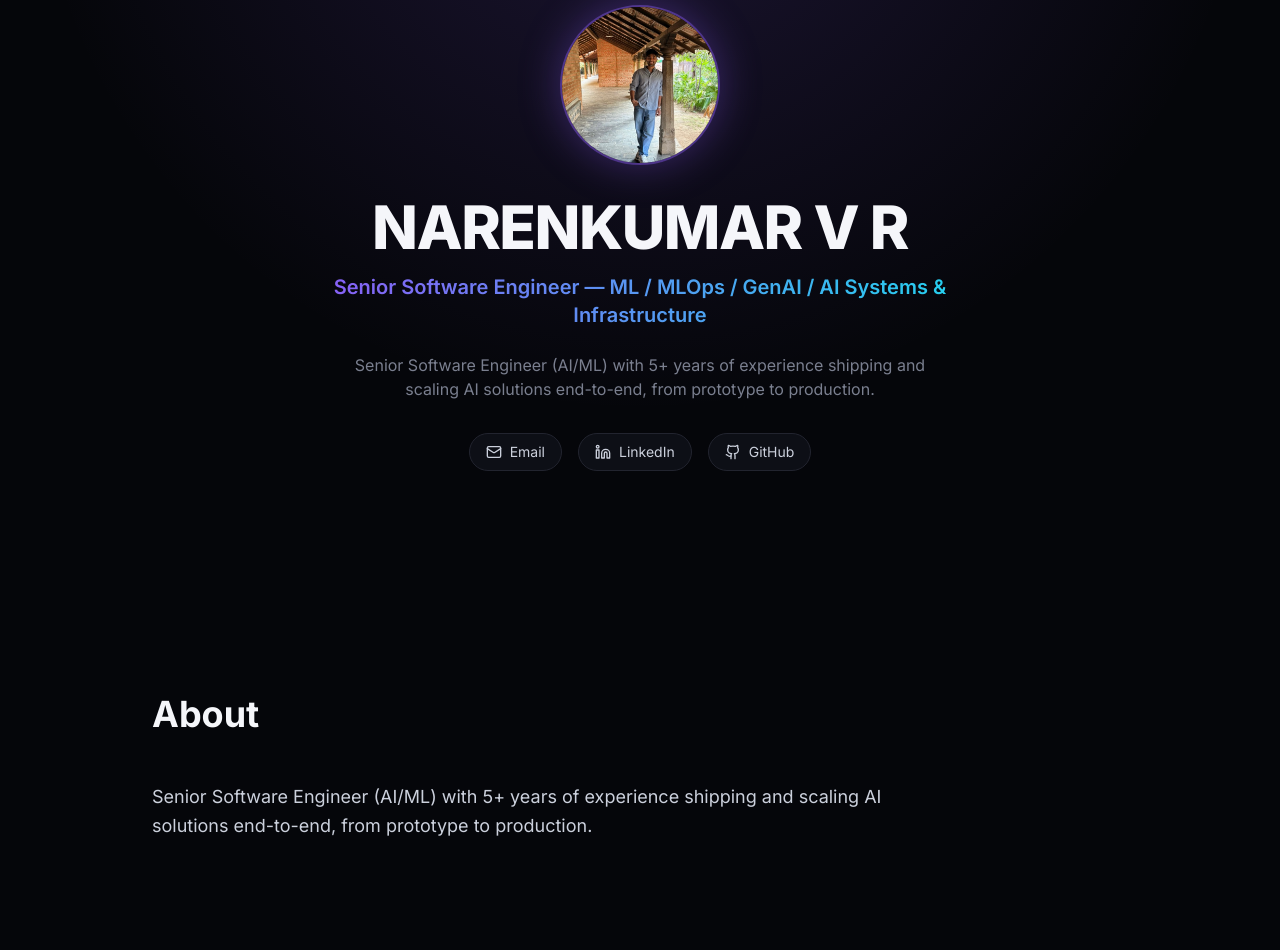
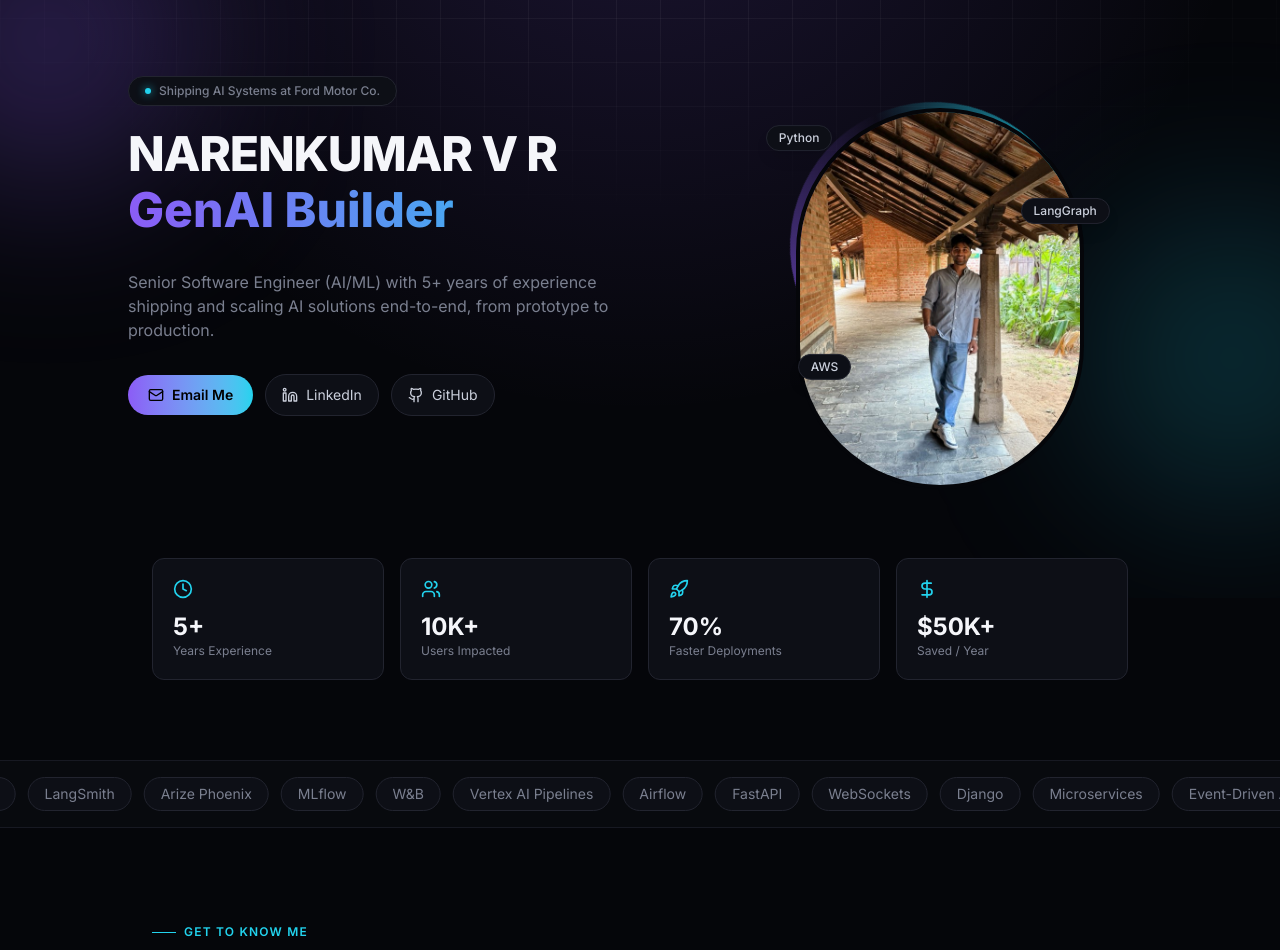
Before and after one commit to vrnarenkumar/know-naren, a React (Vite) app: page / in a window 1280 px wide. Shown: the part 202-1152 px from the top of the page. Built offline with nearby package versions, Linux system fonts and the light colour scheme.

Commit message:
feat: major visual overhaul — cycling hero, stats bento, tech marquee, glow/grid backgrounds

```diff
--- a/src/App.tsx
+++ b/src/App.tsx
@@ -1,5 +1,7 @@
 import Nav from './components/Nav'
 import Hero from './components/Hero'
+import Stats from './components/Stats'
+import TechMarquee from './components/TechMarquee'
 import Experience from './components/Experience'
 import Projects from './components/Projects'
 import Skills from './components/Skills'
@@ -13,7 +15,9 @@ function App() {
     <>
       <Nav />
       <Hero />
-      <Section id="about" title="About">
+      <Stats />
+      <TechMarquee />
+      <Section id="about" title="About" eyebrow="Get to know me">
         <p className="max-w-3xl text-lg leading-relaxed text-text">{hero.summary}</p>
       </Section>
       <Experience />
--- a/src/components/Hero.tsx
+++ b/src/components/Hero.tsx
@@ -1,46 +1,75 @@
-import { motion } from 'framer-motion'
+import { AnimatePresence, motion } from 'framer-motion'
 import { Github, Linkedin, Mail } from 'lucide-react'
+import { useEffect, useState } from 'react'
 import { hero } from '../content'
 import narenPhoto from '../assets/naren.jpg'
 
+const badges = [
+  { label: 'Python', className: 'left-[-1.5rem] top-6' },
+  { label: 'LangGraph', className: 'right-[-2rem] top-1/3' },
+  { label: 'AWS', className: 'bottom-2 left-2' },
+]
+
 export default function Hero() {
+  const [roleIndex, setRoleIndex] = useState(0)
+
+  useEffect(() => {
+    const id = setInterval(() => {
+      setRoleIndex((i) => (i + 1) % hero.roles.length)
+    }, 2200)
+    return () => clearInterval(id)
+  }, [])
+
   return (
     <section
       id="hero"
-      className="bg-glow flex min-h-screen w-full flex-col items-center justify-center px-6 pt-20 text-center"
+      className="bg-glow relative flex min-h-screen w-full items-center overflow-hidden px-6 pt-24"
     >
-      <motion.img
-        src={narenPhoto}
-        alt={hero.name}
-        initial={{ opacity: 0, scale: 0.85 }}
-        animate={{ opacity: 1, scale: 1 }}
-        transition={{ duration: 0.6, ease: 'easeOut' }}
-        className="mb-8 h-32 w-32 rounded-full border-2 border-accent/50 object-cover shadow-[0_0_40px_rgba(139,92,246,0.35)] sm:h-40 sm:w-40"
-      />
+      <div className="bg-grid absolute inset-0" />
+      <div className="glow-orb -left-24 top-24 h-72 w-72 bg-accent/30" />
+      <div className="glow-orb -right-24 bottom-24 h-72 w-72 bg-accent-2/20" />
+
+      <div className="relative mx-auto grid w-full max-w-5xl items-center gap-16 lg:grid-cols-[1.2fr_1fr]">
+        <div className="text-center lg:text-left">
+          <motion.span
+            initial={{ opacity: 0, y: 12 }}
+            animate={{ opacity: 1, y: 0 }}
+            transition={{ duration: 0.5, ease: 'easeOut' }}
+            className="inline-flex items-center gap-2 rounded-full border border-border bg-surface px-4 py-1.5 text-xs font-medium text-text-dim"
+          >
+            <span className="h-1.5 w-1.5 rounded-full bg-accent-2 shadow-[0_0_8px_rgba(34,211,238,0.9)]" />
+            {hero.eyebrow}
+          </motion.span>
 
           <motion.h1
             initial={{ opacity: 0, y: 20 }}
             animate={{ opacity: 1, y: 0 }}
-        transition={{ duration: 0.6, delay: 0.15, ease: 'easeOut' }}
-        className="text-4xl font-extrabold uppercase tracking-tight text-text-h sm:text-6xl"
+            transition={{ duration: 0.6, delay: 0.1, ease: 'easeOut' }}
+            className="mt-6 text-3xl font-extrabold uppercase tracking-tight text-text-h sm:text-5xl"
           >
             {hero.name}
           </motion.h1>
+
+          <div className="mt-2 h-12 sm:h-16">
+            <AnimatePresence mode="wait">
+              <motion.p
+                key={roleIndex}
+                initial={{ opacity: 0, y: 16 }}
+                animate={{ opacity: 1, y: 0 }}
+                exit={{ opacity: 0, y: -16 }}
+                transition={{ duration: 0.4, ease: 'easeOut' }}
+                className="text-gradient text-3xl font-extrabold sm:text-5xl"
+              >
+                {hero.roles[roleIndex]}
+              </motion.p>
+            </AnimatePresence>
+          </div>
 
           <motion.p
             initial={{ opacity: 0, y: 20 }}
             animate={{ opacity: 1, y: 0 }}
             transition={{ duration: 0.6, delay: 0.3, ease: 'easeOut' }}
-        className="text-gradient mt-4 max-w-2xl text-lg font-semibold sm:text-xl"
-      >
-        {hero.title}
-      </motion.p>
-
-      <motion.p
-        initial={{ opacity: 0, y: 20 }}
-        animate={{ opacity: 1, y: 0 }}
-        transition={{ duration: 0.6, delay: 0.45, ease: 'easeOut' }}
-        className="mt-6 max-w-xl text-text-dim"
+            className="mx-auto mt-5 max-w-xl text-text-dim lg:mx-0"
           >
             {hero.summary}
           </motion.p>
@@ -48,20 +77,20 @@ export default function Hero() {
           <motion.div
             initial={{ opacity: 0, y: 20 }}
             animate={{ opacity: 1, y: 0 }}
-        transition={{ duration: 0.6, delay: 0.6, ease: 'easeOut' }}
-        className="mt-8 flex flex-wrap items-center justify-center gap-4"
+            transition={{ duration: 0.6, delay: 0.54, ease: 'easeOut' }}
+            className="mt-8 flex flex-wrap items-center justify-center gap-3 lg:justify-start"
           >
             <a
               href={`mailto:${hero.email}`}
-          className="flex items-center gap-2 rounded-full border border-border bg-surface px-4 py-2 text-sm text-text transition-colors hover:border-accent hover:text-text-h"
+              className="flex items-center gap-2 rounded-full bg-gradient-to-r from-accent to-accent-2 px-5 py-2.5 text-sm font-semibold text-black transition-transform hover:scale-105"
             >
-          <Mail size={16} /> Email
+              <Mail size={16} /> Email Me
             </a>
             <a
               href={hero.linkedin}
               target="_blank"
               rel="noreferrer"
-          className="flex items-center gap-2 rounded-full border border-border bg-surface px-4 py-2 text-sm text-text transition-colors hover:border-accent hover:text-text-h"
+              className="flex items-center gap-2 rounded-full border border-border bg-surface px-4 py-2.5 text-sm text-text transition-colors hover:border-accent hover:text-text-h"
             >
               <Linkedin size={16} /> LinkedIn
             </a>
@@ -69,11 +98,38 @@ export default function Hero() {
               href={hero.github}
               target="_blank"
               rel="noreferrer"
-          className="flex items-center gap-2 rounded-full border border-border bg-surface px-4 py-2 text-sm text-text transition-colors hover:border-accent hover:text-text-h"
+              className="flex items-center gap-2 rounded-full border border-border bg-surface px-4 py-2.5 text-sm text-text transition-colors hover:border-accent hover:text-text-h"
             >
               <Github size={16} /> GitHub
             </a>
           </motion.div>
+        </div>
+
+        <motion.div
+          initial={{ opacity: 0, scale: 0.85 }}
+          animate={{ opacity: 1, scale: 1 }}
+          transition={{ duration: 0.6, ease: 'easeOut' }}
+          className="relative mx-auto h-56 w-56 sm:h-72 sm:w-72"
+        >
+          <div className="animate-spin-slow absolute inset-0 rounded-full bg-[conic-gradient(from_0deg,var(--color-accent),transparent_30%,var(--color-accent-2),transparent_70%,var(--color-accent))] opacity-70" />
+          <img
+            src={narenPhoto}
+            alt={hero.name}
+            className="absolute inset-1.5 rounded-full border-4 border-bg object-cover"
+          />
+
+          {badges.map((b, i) => (
+            <motion.span
+              key={b.label}
+              animate={{ y: [0, -10, 0] }}
+              transition={{ duration: 3, delay: i * 0.4, repeat: Infinity, ease: 'easeInOut' }}
+              className={`absolute ${b.className} rounded-full border border-border bg-surface px-3 py-1 text-xs font-medium text-text shadow-lg`}
+            >
+              {b.label}
+            </motion.span>
+          ))}
+        </motion.div>
+      </div>
     </section>
   )
 }
--- a/src/components/Section.tsx
+++ b/src/components/Section.tsx
@@ -4,13 +4,26 @@ import type { ReactNode } from 'react'
 type SectionProps = {
   id: string
   title: string
+  eyebrow?: string
   children: ReactNode
   className?: string
 }
 
-export default function Section({ id, title, children, className = '' }: SectionProps) {
+export default function Section({ id, title, eyebrow, children, className = '' }: SectionProps) {
   return (
     <section id={id} className={`mx-auto w-full max-w-5xl scroll-mt-24 px-6 py-24 ${className}`}>
+      {eyebrow && (
+        <motion.p
+          initial={{ opacity: 0, y: 12 }}
+          whileInView={{ opacity: 1, y: 0 }}
+          viewport={{ once: true, amount: 0.4 }}
+          transition={{ duration: 0.4, ease: 'easeOut' }}
+          className="mb-2 flex items-center gap-2 text-xs font-semibold tracking-widest text-accent-2 uppercase"
+        >
+          <span className="h-px w-6 bg-accent-2" />
+          {eyebrow}
+        </motion.p>
+      )}
       <motion.h2
         initial={{ opacity: 0, y: 24 }}
         whileInView={{ opacity: 1, y: 0 }}
--- a/src/components/Skills.tsx
+++ b/src/components/Skills.tsx
@@ -4,7 +4,7 @@ import { skills } from '../content'
 
 export default function Skills() {
   return (
-    <Section id="skills" title="Skills">
+    <Section id="skills" title="Tech Stack" eyebrow="Skills">
       <div className="grid gap-6 sm:grid-cols-2">
         {skills.map((group, i) => (
           <motion.div
@@ -13,14 +13,14 @@ export default function Skills() {
             whileInView={{ opacity: 1, y: 0 }}
             viewport={{ once: true, amount: 0.3 }}
             transition={{ duration: 0.5, delay: i * 0.06, ease: 'easeOut' }}
-            className="rounded-xl border border-border bg-surface p-5"
+            className="gradient-border rounded-xl border border-border bg-surface p-5 transition-shadow hover:shadow-[0_0_24px_rgba(139,92,246,0.12)]"
           >
             <h3 className="mb-3 text-sm font-semibold text-accent">{group.category}</h3>
             <div className="flex flex-wrap gap-2">
               {group.items.map((item) => (
                 <span
                   key={item}
-                  className="rounded-full border border-border bg-surface-2 px-3 py-1 text-xs text-text"
+                  className="rounded-full border border-border bg-surface-2 px-3 py-1 text-xs text-text transition-colors hover:border-accent-2 hover:text-text-h"
                 >
                   {item}
                 </span>
--- /dev/null
+++ b/src/components/Stats.tsx
@@ -0,0 +1,32 @@
+import { motion } from 'framer-motion'
+import { Clock, DollarSign, Rocket, Users } from 'lucide-react'
+import { stats } from '../content'
+
+const icons = [Clock, Users, Rocket, DollarSign]
+
+export default function Stats() {
+  return (
+    <div className="mx-auto -mt-10 w-full max-w-5xl px-6">
+      <div className="grid grid-cols-2 gap-4 sm:grid-cols-4">
+        {stats.map((s, i) => {
+          const Icon = icons[i]
+          return (
+            <motion.div
+              key={s.label}
+              initial={{ opacity: 0, y: 20 }}
+              whileInView={{ opacity: 1, y: 0 }}
+              viewport={{ once: true, amount: 0.5 }}
+              transition={{ duration: 0.45, delay: i * 0.08, ease: 'easeOut' }}
+              whileHover={{ y: -4 }}
+              className="gradient-border rounded-xl border border-border bg-surface p-5"
+            >
+              <Icon size={20} className="text-accent-2" />
+              <p className="mt-3 text-2xl font-bold text-text-h">{s.value}</p>
+              <p className="text-xs text-text-dim">{s.label}</p>
+            </motion.div>
+          )
+        })}
+      </div>
+    </div>
+  )
+}
--- /dev/null
+++ b/src/components/TechMarquee.tsx
@@ -0,0 +1,21 @@
+import { skills } from '../content'
+
+const items = skills.flatMap((g) => g.items)
+const loop = [...items, ...items]
+
+export default function TechMarquee() {
+  return (
+    <div className="mt-20 w-full overflow-hidden border-y border-border/60 bg-surface/40 py-4">
+      <div className="animate-marquee flex w-max gap-3">
+        {loop.map((item, i) => (
+          <span
+            key={`${item}-${i}`}
+            className="rounded-full border border-border bg-surface px-4 py-1.5 text-sm text-text-dim"
+          >
+            {item}
+          </span>
+        ))}
+      </div>
+    </div>
+  )
+}
--- a/src/content.ts
+++ b/src/content.ts
@@ -1,6 +1,8 @@
 export const hero = {
   name: 'Narenkumar V R',
   title: 'Senior Software Engineer — ML / MLOps / GenAI / AI Systems & Infrastructure',
+  roles: ['ML Engineer', 'MLOps Engineer', 'GenAI Builder', 'AI Systems Engineer'],
+  eyebrow: 'Shipping AI Systems at Ford Motor Co.',
   summary:
     'Senior Software Engineer (AI/ML) with 5+ years of experience shipping and scaling AI solutions end-to-end, from prototype to production.',
   location: 'Chennai, India (open to relocate)',
@@ -8,6 +10,13 @@ export const hero = {
   linkedin: 'https://linkedin.com/in/vrnarenkumar',
   github: 'https://github.com/vrnarenkumar',
 }
+
+export const stats: { label: string; value: string }[] = [
+  { label: 'Years Experience', value: '5+' },
+  { label: 'Users Impacted', value: '10K+' },
+  { label: 'Faster Deployments', value: '70%' },
+  { label: 'Saved / Year', value: '$50K+' },
+]
 
 export type ExperienceProject = {
   name: string
--- a/src/index.css
+++ b/src/index.css
@@ -49,4 +49,60 @@
   .bg-glow {
     background: radial-gradient(circle at 50% 0%, rgba(139, 92, 246, 0.18), transparent 60%);
   }
+
+  .bg-grid {
+    background-image:
+      linear-gradient(rgba(255, 255, 255, 0.05) 1px, transparent 1px),
+      linear-gradient(90deg, rgba(255, 255, 255, 0.05) 1px, transparent 1px);
+    background-size: 44px 44px;
+    mask-image: radial-gradient(ellipse 80% 60% at 50% 0%, black 40%, transparent 90%);
+  }
+
+  .glow-orb {
+    position: absolute;
+    border-radius: 9999px;
+    filter: blur(90px);
+    pointer-events: none;
+  }
+
+  .gradient-border {
+    position: relative;
+  }
+  .gradient-border::before {
+    content: '';
+    position: absolute;
+    inset: 0;
+    border-radius: inherit;
+    padding: 1px;
+    background: linear-gradient(135deg, var(--color-accent), transparent 40%, var(--color-accent-2));
+    -webkit-mask: linear-gradient(#000 0 0) content-box, linear-gradient(#000 0 0);
+    -webkit-mask-composite: xor;
+    mask-composite: exclude;
+    opacity: 0;
+    transition: opacity 0.3s ease;
+  }
+  .gradient-border:hover::before {
+    opacity: 1;
+  }
+
+  @keyframes marquee {
+    from {
+      transform: translateX(0);
+    }
+    to {
+      transform: translateX(-50%);
+    }
+  }
+  .animate-marquee {
+    animation: marquee 32s linear infinite;
+  }
+
+  @keyframes spin-slow {
+    to {
+      transform: rotate(360deg);
+    }
+  }
+  .animate-spin-slow {
+    animation: spin-slow 10s linear infinite;
+  }
 }
```
Also changed, not shown: src/components/Experience.tsx (+10 -6 lines), src/components/Projects.tsx (+10 -4 lines). Lines whose indentation alone changed are shown as unchanged.
